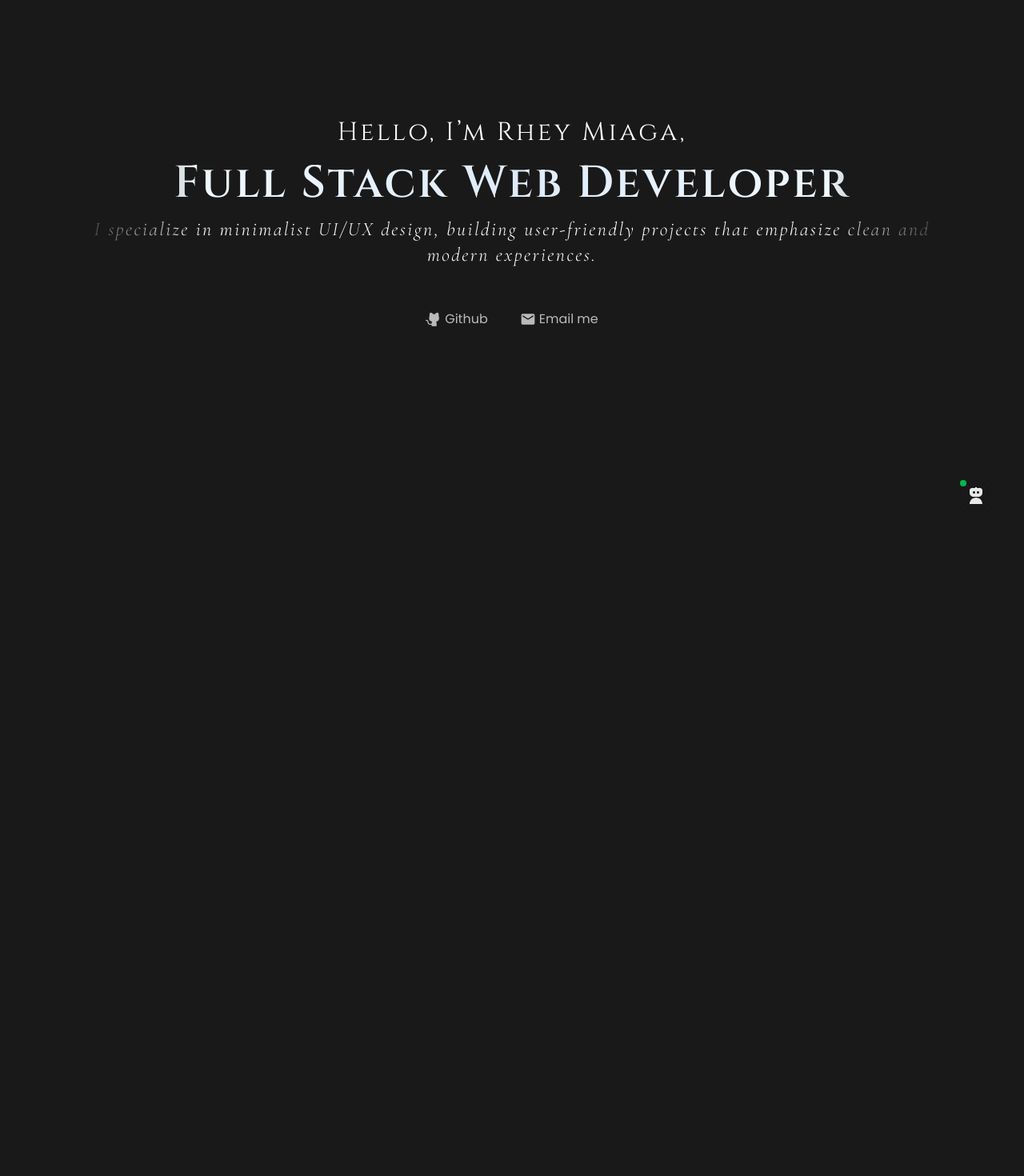
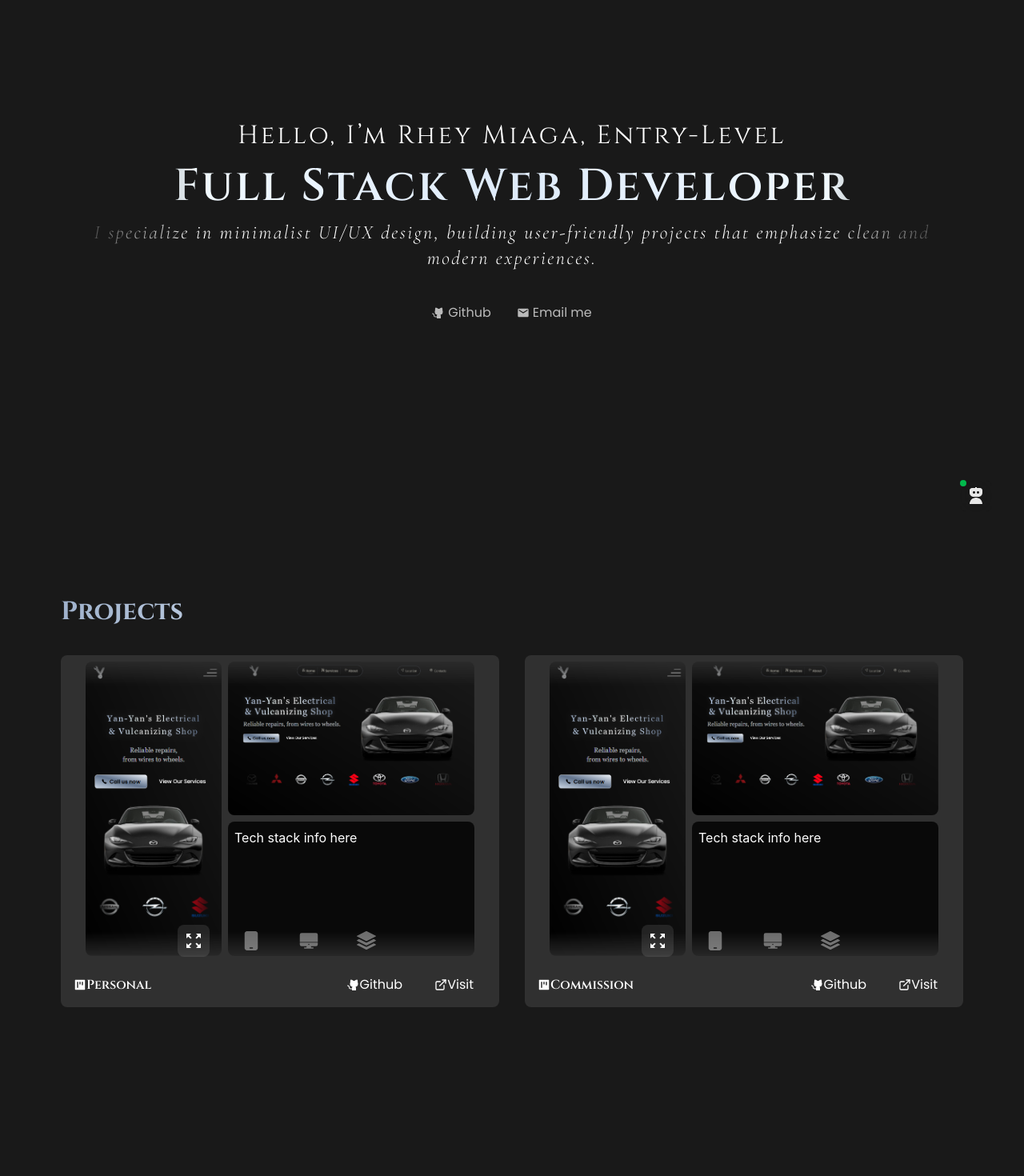
Before and after one commit to rheymiaga/Portfolio, a React (Vite) app in the folder frontend/: page / in a window 1280 px wide. Shown: the part 120-1590 px from the top of the page at 80% size. Built offline with nearby package versions, Linux system fonts and the light colour scheme.

Commit message:
refine Project and Hero section styling

```diff
--- a/frontend/index.html
+++ b/frontend/index.html
@@ -4,7 +4,7 @@
     <meta charset="UTF-8" />
     <link rel="icon" type="image/svg+xml" href="/vite.svg" />
     <meta name="viewport" content="width=device-width, initial-scale=1.0" />
-    <title>rhey miaga - web developer</title>
+    <title>rhey miaga</title>
   </head>
   <body>
     <div id="root"></div>
--- /dev/null
+++ b/frontend/src/animations/Variants.ts
@@ -0,0 +1,23 @@
+import type { Variants } from "framer-motion";
+
+export const heroVariants = {
+    hidden: { opacity: 0, scale: 0.90, y: 40 },
+    visible: { opacity: 1, scale: 1, y: 0 },
+    exit: { opacity: 0, scale: 0.95, y: 40 },
+};
+
+export const cardVariants: Variants = {
+    hidden: { opacity: 0, scale: 0.95, y: 40 },
+    visible: {
+        opacity: 1,
+        scale: 1,
+        y: 0,
+        transition: { duration: 0.6, ease: [0.25, 0.1, 0.25, 1] },
+    },
+    exit: {
+        opacity: 0,
+        scale: 0.95,
+        y: 40,
+        transition: { duration: 0.4, ease: [0.25, 0.1, 0.25, 1] },
+    },
+};
--- a/frontend/src/animations/animate.ts
+++ /dev/null
@@ -1,6 +0,0 @@
-
-export const heroSection = {
-    hidden: { opacity: 0, scale: 0.90, y: 40 },
-    visible: { opacity: 1, scale: 1, y: 0 },
-    exit: { opacity: 0, scale: 0.95, y: 40 },
-};
--- a/frontend/src/components/sections/AboutSection.tsx
+++ /dev/null
@@ -1,11 +0,0 @@
-
-
-
-
-export const AboutSection = () => {
-    return (
-        <div className=" min-h-screen">
-
-        </div>
-    )
-}
--- a/frontend/src/components/sections/HeroSection.tsx
+++ b/frontend/src/components/sections/Hero/HeroSection.tsx
@@ -1,7 +1,7 @@
 import { motion } from 'framer-motion'
 import { IoLocation } from "react-icons/io5";
-import { SocialLinks } from "../ui/SocialLinks";
-import { heroSection } from '../../animations/animate';
+import { SocialLinks } from "../../ui/SocialLinks";
+import { heroVariants } from '../../../animations/Variants';
 
 
 export const HeroSection = () => {
@@ -19,32 +19,29 @@ export const HeroSection = () => {
                 <IoLocation className="flex shrink-0" />
                 <p>Metropolitan Manila, Philippines</p>
             </div>
-
             <motion.div
-                variants={heroSection}
+                variants={heroVariants}
                 initial="hidden"
                 whileInView="visible"
                 exit="exit"
                 viewport={{ once: false, amount: 0.2 }}
                 transition={{ duration: 0.6, ease: "easeOut", delay: 0.1 }}
-                className="space-y-6 mask-shadow">
+                className="space-y-4 mask-shadow">
                 <div className="cinzel p-2">
                     <p className=" tracking-widest text-center brightness-110 text-2xl sm:text-[32px] transition-all duration-300 ease-in-out">
-                        Hello, I’m Rhey Miaga,
+                        Hello, I’m Rhey Miaga, Entry-Level
                     </p>
                     <p className="text-[32px] text-center tracking-wider lg:text-[56px] transition-all duration-300 ease-in-out brightness-110
                     font-semibold bg-linear-to-r bg-clip-text text-transparent from-slate-200 via-slate-300 to-slate-200">
                         Full Stack Web Developer
                     </p>
-
                     <p className="text-center brightness-110 cormorant italic
-                    transition-all duration-300 ease-in-out tracking-widest text-base sm:text-2xl mb-2 font-extralight">
+                    transition-all duration-300 ease-in-out tracking-widest text-base sm:text-2xl font-extralight">
                         I specialize in minimalist UI/UX design, building user‑friendly projects that emphasize clean and modern experiences.
                     </p>
                 </div>
                 <SocialLinks />
             </motion.div>
-
         </motion.div >
     )
 }
--- /dev/null
+++ b/frontend/src/components/sections/Projects/ProjectCard.tsx
@@ -0,0 +1,92 @@
+import { useState } from "react";
+import { motion } from "framer-motion";
+import { projectView, projectLinks } from "./ProjectData";
+import type { ProjectCardProps, ShownImage } from "./ProjectData";
+import { AiFillProject } from "react-icons/ai";
+import { cardVariants } from "../../../animations/Variants";
+
+export const ProjectCard = ({ project }: { project: ProjectCardProps }) => {
+    const [shownProject, setShownProject] = useState<ShownImage>("allImages");
+
+    return (
+        <motion.div
+            variants={cardVariants}
+            initial="hidden"
+            whileInView="visible"
+            exit="exit"
+            viewport={{ once: false, amount: 0.2 }}
+            className="bg-white/10 rounded-lg relative overflow-hidden"
+        >
+            {/* Image Section */}
+            <div className="flex mask-bottom overflow-hidden h-96 hover:scale-105 transition-all duration-300 justify-center rounded-lg p-2 gap-2">
+                <img loading="lazy"
+                    className={`${shownProject === "mobileImage"
+                        ? "opacity-100 scale-100 absolute top-0 right-1/2 translate-x-1/2 h-96 z-0"
+                        : "opacity-0 scale-80 -z-10"
+                        } ${shownProject === "allImages" ? "opacity-100 scale-100 z-0" : "scale-80 opacity-0"}
+            transition-all duration-500 transform rounded-lg flex shrink-0`}
+                    src={project.mobileImg}
+                    alt={project.title}
+                />
+                <div className="flex flex-col gap-2">
+                    <img loading="lazy"
+                        className={`flex-1 flex shrink-0 h-48 transition-all duration-500 transform rounded-lg ${shownProject === "desktopImage"
+                            ? "opacity-100 scale-100 absolute object-contain top-0 left-1/2 -translate-x-1/2 h-96 z-0"
+                            : "opacity-0 scale-80 -z-10"
+                            } ${shownProject === "allImages" ? "opacity-100 scale-100 z-0" : "scale-80 opacity-0"}`}
+                        src={project.desktopImg}
+                        alt={project.title}
+                    />
+                    <div
+                        className={`flex-1 bg-black/80 transition-all duration-500 transform rounded-lg ${shownProject === "usedTechStack"
+                            ? "max-w-xl w-full opacity-100 scale-100 absolute top-0 left-1/2 -translate-x-1/2 h-full max-h-96 z-0"
+                            : "opacity-0 scale-80 -z-10"
+                            } text-white p-2 ${shownProject === "allImages" ? "opacity-100 scale-100 z-0" : "scale-80 opacity-0"}`}
+                    >
+                        Tech stack info here
+                    </div>
+                </div>
+            </div>
+
+            {/* Toggle Buttons */}
+            <div className="flex gap-8 absolute bottom-1/7 w-full items-center justify-center">
+                {projectView.map((pv) => (
+                    <button
+                        onClick={() => setShownProject(pv.view)}
+                        key={pv.view}
+                        className="group hover:animate-pulse hover:text-white/60 text-white/40 relative rounded-lg hover:scale-105 transition-all duration-300 transform overflow-hidden hover:backdrop-blur-xs text-2xl"
+                    >
+                        <div className="h-full w-0 group-hover:w-full transition-all duration-500 transform -z-10 absolute -right-5 group-hover:-translate-x-40 top-0 bg-white/40 blur-sm"></div>
+                        <div
+                            className={`p-2 ${shownProject === pv.view ? "bg-white/10 text-white" : "hover:bg-white/10"}`}
+                        >
+                            {pv.icon}
+                        </div>
+                    </button>
+                ))}
+            </div>
+
+            {/* Links */}
+            <div className="flex items-center poppins text-white justify-between py-2 px-4">
+                <span className="font-semibold cinzel flex items-center truncate">
+                    <AiFillProject className="flex shrink-0" /> {project.projcategory}
+                </span>
+                <div className="flex gap-2">
+                    {projectLinks.map((pl) => (
+                        <a
+                            key={pl.name}
+                            href={pl.name === "Github" ? project.repoLink : project.pageLink}
+                            target="_blank"
+                            rel="noopener noreferrer"
+                            className="flex relative group overflow-hidden items-center px-4 py-2 hover:bg-white/10 rounded-lg transition-all duration-300"
+                        >
+                            <div className="h-full w-0 group-hover:w-full transition-all duration-500 transform -z-10 absolute -right-5 group-hover:-translate-x-40 top-0 bg-white/40 blur-sm"></div>
+                            <p>{pl.icon}</p>
+                            <p>{pl.name}</p>
+                        </a>
+                    ))}
+                </div>
+            </div>
+        </motion.div>
+    );
+};
--- /dev/null
+++ b/frontend/src/components/sections/Projects/ProjectData.tsx
@@ -0,0 +1,66 @@
+import { PiGithubLogoFill } from "react-icons/pi";
+import { LuExternalLink } from "react-icons/lu";
+import { FaMobile } from "react-icons/fa6";
+import { IoDesktop } from "react-icons/io5";
+import { BsStack } from "react-icons/bs";
+import { MdZoomOutMap } from "react-icons/md";
+
+import electrical_shop_mobile from "../../../assets/images/electrical-shop-mobile.png";
+import electrical_shop_desktop from "../../../assets/images/electrical-shop-desktop.png";
+
+export type ShownImage = "mobileImage" | "desktopImage" | "usedTechStack" | "allImages";
+
+export interface ProjectCardProps {
+    title: string;
+    description: string;
+    repoLink: string;
+    pageLink: string;
+    projcategory: string;
+    mobileImg: string;
+    desktopImg: string;
+}
+
+export interface ProjectLinkProps {
+    icon: React.ReactNode;
+    name: string;
+}
+
+export interface ProjectViewProps {
+    icon: React.ReactNode;
+    view: ShownImage;
+}
+
+export const projectView: ProjectViewProps[] = [
+    { icon: <MdZoomOutMap />, view: "allImages" },
+    { icon: <FaMobile />, view: "mobileImage" },
+    { icon: <IoDesktop />, view: "desktopImage" },
+    { icon: <BsStack />, view: "usedTechStack" },
+
+];
+
+export const projectLinks: ProjectLinkProps[] = [
+    { name: "Github", icon: <PiGithubLogoFill /> },
+    { name: "Visit", icon: <LuExternalLink /> },
+];
+
+export const allProjects: ProjectCardProps[] = [
+    {
+        title: "Yan-Yan Electrical Shop",
+        description: "Responsive e-commerce demo for a local shop.",
+        repoLink: "https://github.com/rheymiaga/YanYan",
+        pageLink: "https://rheymiaga.github.io/YanYan",
+        projcategory: "Personal",
+        mobileImg: electrical_shop_mobile,
+        desktopImg: electrical_shop_desktop,
+    },
+    {
+        title: "Another Project",
+        description: "Second project example with modern UI/UX.",
+        repoLink: "https://github.com/rheymiaga/YanYan",
+        pageLink: "https://rheymiaga.github.io/YanYan",
+        projcategory: "Commission",
+        mobileImg: electrical_shop_mobile,
+        desktopImg: electrical_shop_desktop,
+    },
+
+];
--- /dev/null
+++ b/frontend/src/components/sections/Projects/ProjectsSection.tsx
@@ -0,0 +1,20 @@
+import { allProjects } from "./ProjectData";
+import { ProjectCard } from "./ProjectCard";
+import { AnimatePresence } from "framer-motion";
+
+export const ProjectsSection = () => {
+    return (
+        <section className="min-h-screen px-3 py-16 space-y-8">
+            <h1 className="text-transparent text-2xl md:text-[32px] font-bold bg-linear-to-r from-slate-400 via-slate-200 to-slate-300 brightness-110 bg-clip-text cinzel">
+                Projects
+            </h1>
+            <div className="grid grid-cols-1 lg:grid-cols-2 gap-8">
+                <AnimatePresence>
+                    {allProjects.map((project) => (
+                        <ProjectCard key={project.title} project={project} />
+                    ))}
+                </AnimatePresence>
+            </div>
+        </section>
+    );
+};
--- a/frontend/src/components/ui/SocialLinks.tsx
+++ b/frontend/src/components/ui/SocialLinks.tsx
@@ -23,21 +23,19 @@ const socialLinks: linksProps[] = [
 export const SocialLinks = () => {
 
     return (
-        <div className="flex items-center gap-4 mx-4 relative justify-center">
+        <div className="flex items-center gap-4 p-2 relative justify-center">
 
             {socialLinks.map((link) => (
-                <>
                 <a className="poppins" target="_blank"
                     href={link.url} key={link.url}>
-                        <div className="flex opacity-70 hover:opacity-100 p-3    rounded gap-1 items-center">
-                            <span className=" rounded flex shrink-0  text-xl">
+                    <div className="flex opacity-70 hover:opacity-100 p-2 text-base hover:bg-white/10 rounded-lg gap-1 items-center relative overflow-hidden group hover:scale-105 transition-all duration-500 ease-in-out">
+                        <div className="h-full w-0 group-hover:w-full transition-all duration-500 transform -z-10 absolute -right-5 group-hover:-translate-x-40 top-0 bg-white/40 blur-sm"></div>
+                        <p>
                             {link.icon}
-                            </span>
+                        </p>
                         <p>{link.name}</p>
                     </div>
-
                 </a>
-                </>
             ))
             }
 
--- a/frontend/src/index.css
+++ b/frontend/src/index.css
@@ -28,6 +28,25 @@ button {
     mask-size: cover;
 }
 
+/*Mask bottom*/
+.mask-bottom {
+    -webkit-mask-image: linear-gradient(to bottom,
+            transparent 0%,
+            white 10%,
+            white 90%,
+            transparent 100%);
+    -webkit-mask-repeat: no-repeat;
+    -webkit-mask-size: cover;
+
+    mask-image: linear-gradient(to bottom,
+            transparent 0%,
+            white 10%,
+            white 90%,
+            transparent 100%);
+    mask-repeat: no-repeat;
+    mask-size: cover;
+}
+
 /*Fonts*/
 .cinzel {
     font-family: 'Cinzel', serif;
--- a/frontend/src/pages/Portfolio.tsx
+++ b/frontend/src/pages/Portfolio.tsx
@@ -1,12 +1,12 @@
-import { AboutSection } from "../components/sections/AboutSection"
-import { HeroSection } from "../components/sections/HeroSection"
+import { ProjectsSection } from "../components/sections/Projects/ProjectsSection"
+import { HeroSection } from "../components/sections/Hero/HeroSection"
 
 
 export const Portfolio = () => {
     return (
         <div className=" w-full max-w-6xl mx-auto">
             <HeroSection />
-            <AboutSection />
+            <ProjectsSection />
         </div>
     )
 }
```
Also changed, not shown: frontend/src/assets/images/electrical-shop-desktop.png (added), frontend/src/assets/images/electrical-shop-mobile.png (added). Lines whose indentation alone changed are shown as unchanged.
